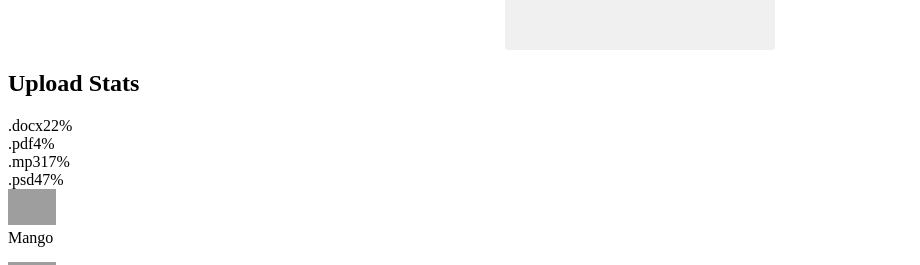
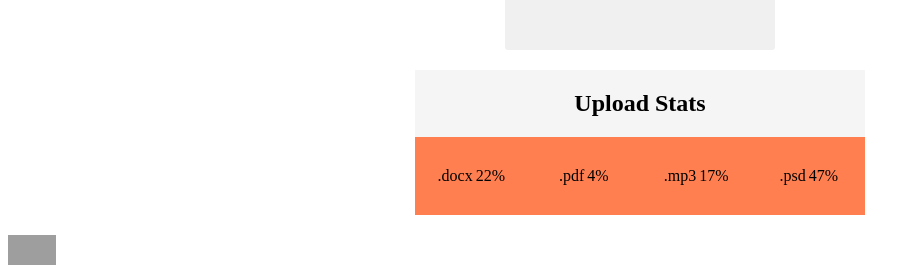
Before and after one commit to Anatoliy-Mostovoy/goit-react-hw-01-components, a React (Create React App) app: page / in a window 1280 px wide. Shown: the part 328-593 px from the top of the page, without its empty margins (0-920 px from the left). Built offline with nearby package versions, Linux system fonts and the light colour scheme; grey boxes are pictures that could not be loaded.

Commit message:
done style hw2

```diff
--- a/src/hw-02/components/Statistics.js
+++ b/src/hw-02/components/Statistics.js
@@ -1,11 +1,12 @@
-import React from "react";
-import PropTypes from "prop-types";
-import StatsItem from "./StatsItem";
+import React from 'react';
+import PropTypes from 'prop-types';
+import StatsItem from './StatsItem';
+import s from './Statistics.module.css';
 
 const Statistics = ({ title, stats }) => (
-  <section className="statistics">
-    {title && <h2 className="title">{title}</h2>}
-    <ul className="stat-list">
+  <section className={s.statistics}>
+    {title && <h2 className={s.title}>{title}</h2>}
+    <ul className={s.stat}>
       {stats.map(({ id, label, percentage }) => (
         <StatsItem key={id} label={label} percentage={percentage} />
       ))}
@@ -17,7 +18,7 @@ Statistics.propTypes = {
   stats: PropTypes.arrayOf(
     PropTypes.shape({
       id: PropTypes.string.isRequired,
-    })
+    }),
   ),
 };
 
--- /dev/null
+++ b/src/hw-02/components/Statistics.module.css
@@ -0,0 +1,33 @@
+.statistics {
+  width: 450px;
+  border: 1px solid inherit;
+
+  outline: none;
+  margin: 20px auto;
+
+  background-color: whitesmoke;
+  color: black;
+}
+.title {
+  text-align: center;
+  margin: 0;
+  padding: 20px 0;
+}
+.stat {
+  margin: 0;
+  padding: 0;
+  display: flex;
+  justify-content: space-evenly;
+}
+.item {
+  width: calc(100% / 4);
+  align-items: center;
+  text-align: center;
+  padding: 30px 0;
+  color: black;
+  background-color: coral;
+}
+
+.label {
+  margin-right: 3px;
+}
--- a/src/hw-02/components/StatsItem.js
+++ b/src/hw-02/components/StatsItem.js
@@ -1,10 +1,11 @@
-import React from "react";
-import PropTypes from "prop-types";
+import React from 'react';
+import PropTypes from 'prop-types';
+import s from './Statistics.module.css';
 
 const StatsItem = ({ label, percentage }) => (
-  <li className="item">
-    <span className="label: ">{label}</span>
-    <span className="percentage: ">{percentage}%</span>
+  <li className={s.item}>
+    <span className={s.label}>{label}</span>
+    <span className="percentage">{percentage}%</span>
   </li>
 );
 
```
